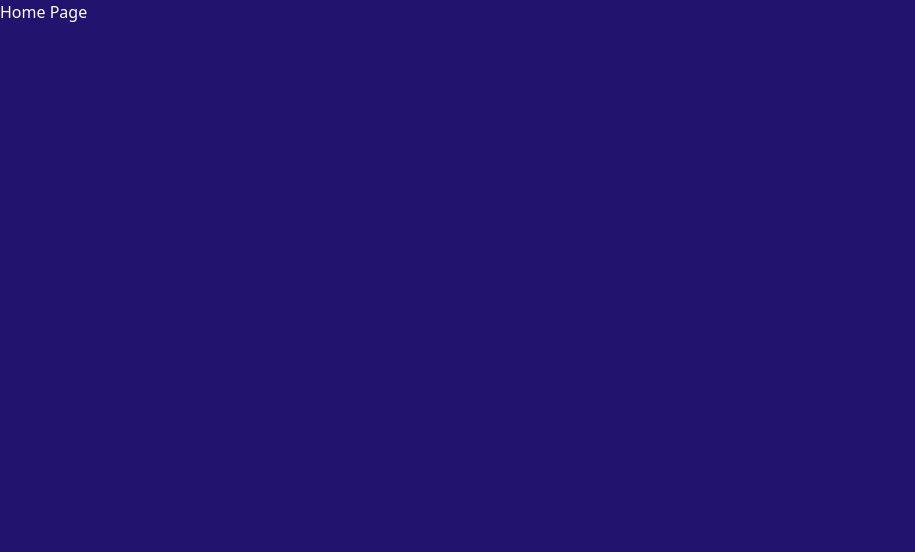
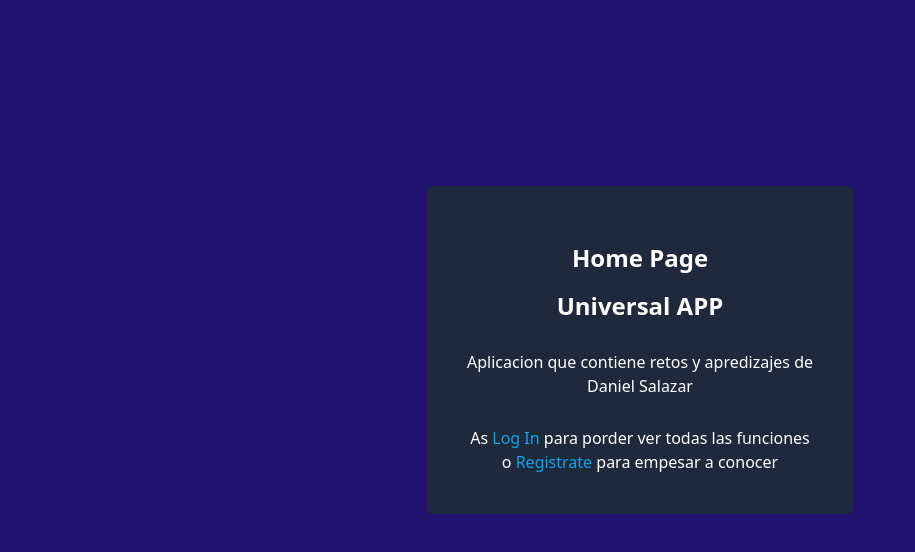
Before and after one commit to Danielhumsr/UniversalAppFrontend, a React (Create React App) app: page / in a window 1280 px wide. Shown: the top 552 px of the page, without its empty margins (0-915 px from the left). Built offline with nearby package versions, Linux system fonts and the light colour scheme.

Commit message:
Inicio ModuleMenu

```diff
--- a/src/App.js
+++ b/src/App.js
@@ -3,17 +3,19 @@ import RegisterPage from './LogIn/Pages/RegisterPage'
 import { LogProvaider } from "./LogIn/Utils/LoginContext";
 import LogInpage from "./LogIn/Pages/LogInpage";
 import SesionValidation from "./LogIn/Pages/SesionValidation";
-
+import HomePage from "./Global/Pages/HomePage";
+import ModulesMenu from "./Global/Pages/ModulesMenu";
 function App() {
   return (
     <LogProvaider>
       <BrowserRouter>
         <Routes>
-          <Route path="/" element={<h1>Home Page</h1>}></Route>
+          <Route path="/" element={<HomePage/>}></Route>
           <Route path="/LogIn" element={<LogInpage/>}></Route>
           <Route path="/SingUp" element={<RegisterPage />}></Route>
           <Route element= {<SesionValidation/>}>
             <Route path="/ListUser" element={<h1>ListUser</h1>}></Route>
+            <Route path="/ModuleMenu" element={<ModulesMenu/>}></Route>
           </Route>
 
         </Routes>
--- /dev/null
+++ b/src/Global/Pages/HomePage.js
@@ -0,0 +1,21 @@
+import React from 'react'
+import { Link } from "react-router-dom";
+
+function HomePage() {
+  return (
+    <div>
+         <div className="flex h-[calc(100vh-100px)] items-center justify-center">
+            <div className="bg-slate-800 max-w-md p-10 rounded-md">
+                <h1 className="text-center text-2xl font-bold my-4">Home Page</h1>
+                <p className="text-center text-2xl font-bold" >Universal APP</p>
+                <p className='text-center  my-7'>Aplicacion que contiene retos y apredizajes de <br/> Daniel Salazar</p>
+                <p className='text-center' >As <Link className="text-sky-500" to={"/LogIn"}>Log In</Link> para porder ver todas las funciones </p>
+                <p className='text-center'>o <Link className="text-sky-500" to={"/LogIn"}>Registrate</Link> para empesar a conocer</p>
+            </div>
+         </div>
+
+    </div>
+  )
+}
+
+export default HomePage
--- /dev/null
+++ b/src/Global/Pages/ModulesMenu.js
@@ -0,0 +1,15 @@
+import React from 'react'
+
+function ModulesMenu() {
+    return (
+        <div>
+            <div className='flex flex-row gap-4 '>
+                <div className='p-3 rounded-md bg-blue-400'>Usuarios</div>
+                <div className='p-3 rounded-md bg-blue-300'> Proyectos</div>
+            </div>
+        </div>
+
+    )
+}
+
+export default ModulesMenu
--- a/src/LogIn/Pages/LogInpage.js
+++ b/src/LogIn/Pages/LogInpage.js
@@ -8,8 +8,9 @@ function LogInpage() {
     const {singIn, isAutenticate, errors: regErrors }= useLog();
     const navigate = useNavigate();
     useEffect(()=>{
-        if(isAutenticate) navigate('/ListUser');
+        if(isAutenticate) navigate('/ModuleMenu');
     }, [isAutenticate])
+
     const onSubmit = handleSubmit(async (values) => {
         singIn(values);
     })
--- a/src/LogIn/Pages/SesionValidation.js
+++ b/src/LogIn/Pages/SesionValidation.js
@@ -4,7 +4,6 @@ import { Navigate, Outlet } from "react-router-dom";
 
 function SesionValidation() {
 const {isAutenticate, tokenValidation }= useLog();
-console.log(isAutenticate);
 
 useEffect(()=>{
   tokenValidation();
```
